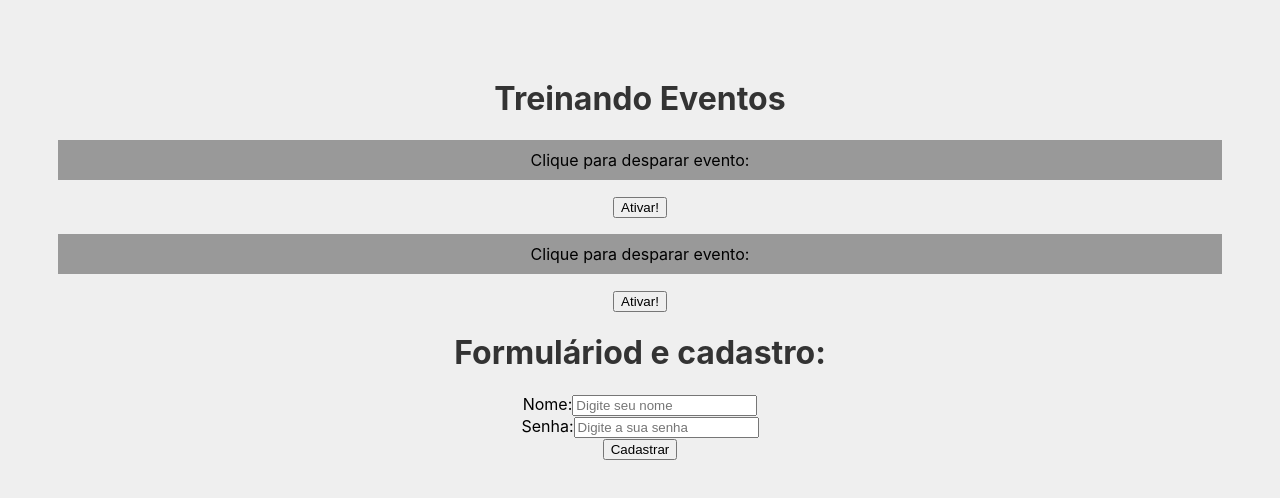
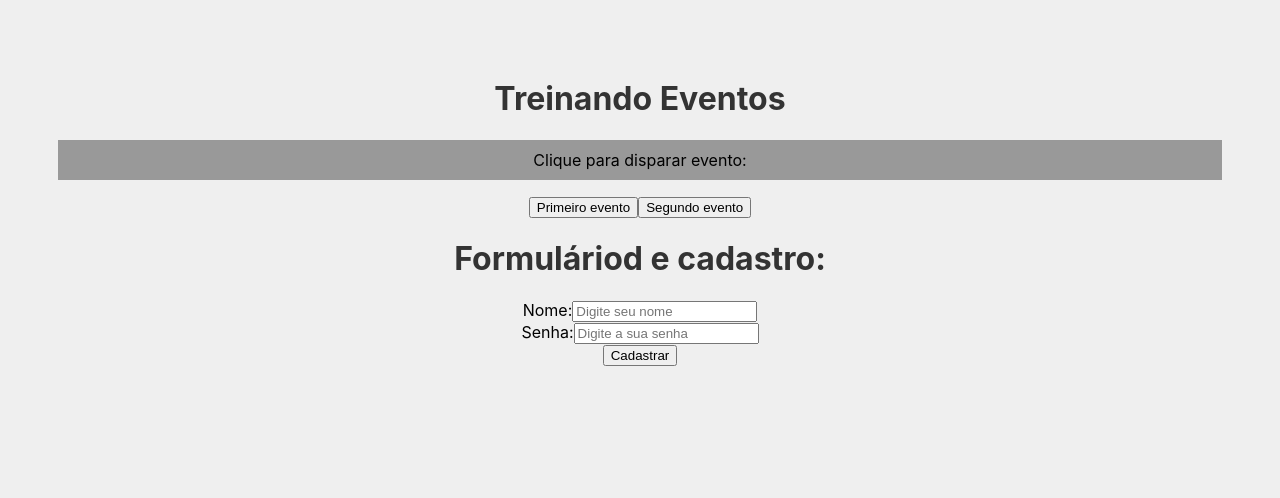
Before and after one commit to allangadelha/estudos-react, a React (Create React App) app: page / in a window 1280 px wide. Shown: the top 498 px of the page. Built offline with nearby package versions, Linux system fonts and the light colour scheme.

Commit message:
Passando eventos via props

```diff
--- a/src/App.js
+++ b/src/App.js
@@ -8,7 +8,6 @@ function App() {
     <div className="App">
       <h1>Treinando Eventos</h1>
       <Evento numero="1"/>
-      <Evento numero="2"/>
       <Form />
     </div>
   );
--- a/src/components/Evento.js
+++ b/src/components/Evento.js
@@ -1,14 +1,21 @@
-function Evento({ numero }) {
 
+import Button from "./eventos/Button";
 
-    function handleActive() {
-        console.log("Você clicou no botão" + numero);
+function Evento() {
+
+    function myEvent() {
+        console.log("Ativando primeiro evento");
+    }
+
+    function myTwoEvent() {
+        console.log("Ativando segundo evento");
     }
 
     return (
         <div>
-            <p>Clique para desparar evento: </p>
-            <button onClick={handleActive}>Ativar!</button>
+            <p>Clique para disparar evento: </p>
+            <Button event={myEvent} text="Primeiro evento"/>
+            <Button event={myTwoEvent} text="Segundo evento"/>
         </div>
     )
 
--- /dev/null
+++ b/src/components/eventos/Button.js
@@ -0,0 +1,7 @@
+function Button (props) {
+
+    return <button onClick={props.event}>{props.text}</button>
+
+}
+
+export default Button;
```
